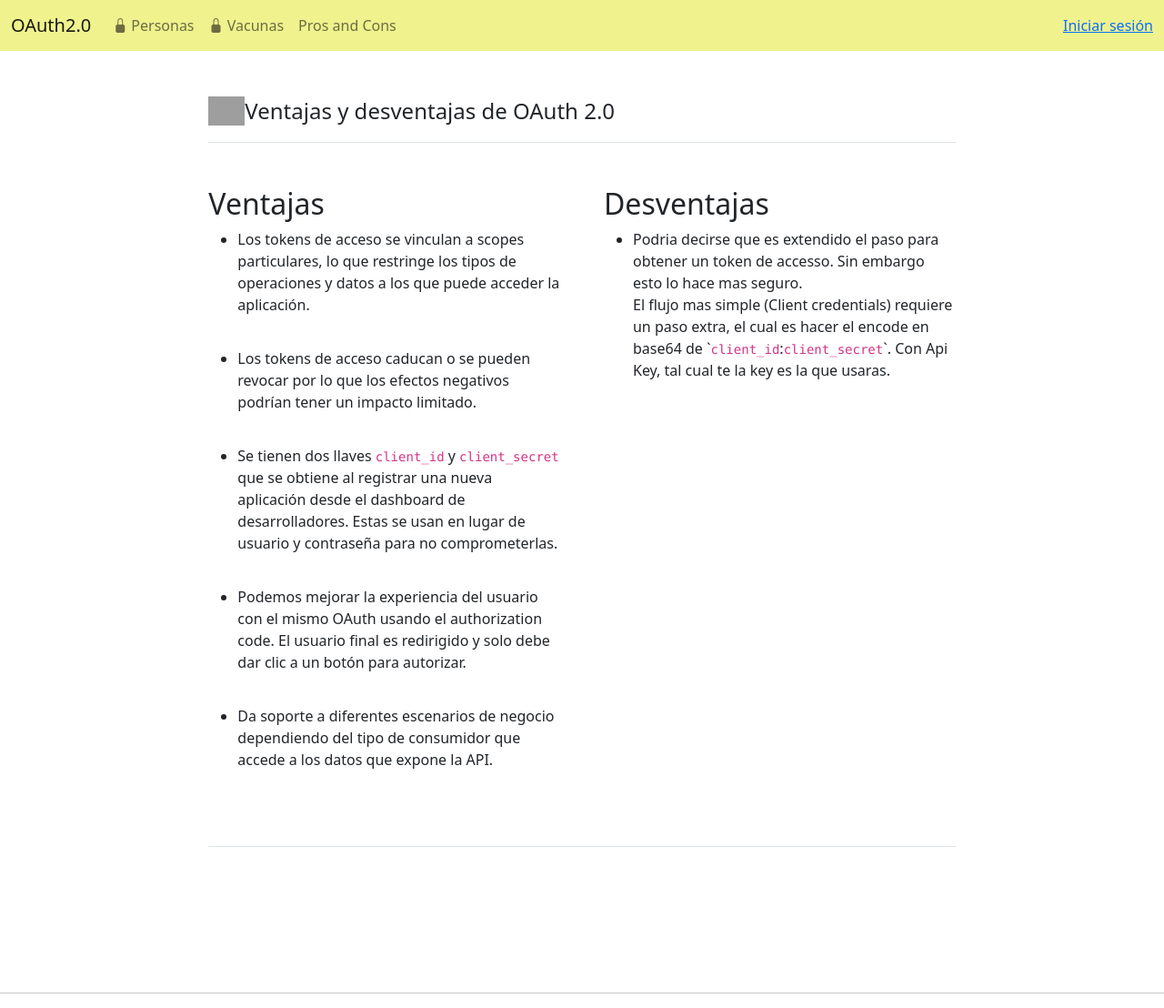
After one commit to fernandoperezwh/djRefugioAnimalesOAuthAPI, a Django app: page /pros-and-cons in a window 1280 px wide. The commit adds this page. Shown: the whole page at 91% size. Run offline with Django 3.2, Linux system fonts and the light colour scheme; grey boxes are pictures that could not be loaded.

Commit message:
pros y cons

```diff
--- a/djRefugioAnimales/templates/navbar.html
+++ b/djRefugioAnimales/templates/navbar.html
@@ -38,6 +38,14 @@
               Vacunas
           </a>
         </li>
+        <li class="nav-item">
+          <a class="nav-link"
+             href="{% url 'pros_and_cons' %}"
+             tabindex="-1"
+             aria-disabled="true">
+              Pros and Cons
+          </a>
+        </li>
         {% comment %}
         <li class="nav-item">
           <a class="nav-link" href="{% url 'mascota_list_api' %}" tabindex="-1" aria-disabled="true">Mascotas API</a>
--- /dev/null
+++ b/djRefugioAnimales/templates/pros-and-cons.html
@@ -0,0 +1,67 @@
+{% extends 'base.html' %}
+
+{% block title %}Ventajas y desventajas de OAuth 2.0{% endblock %}
+
+{% block content %}
+<style>
+main li {
+    margin-bottom: 35px;
+}
+</style>
+<div class="col-lg-8 mx-auto p-3 py-md-5">
+    <header class="d-flex align-items-center pb-3 mb-5 border-bottom">
+        <a href="/" class="d-flex align-items-center text-dark text-decoration-none">
+            <img width="40" height="32" src="https://cdn.worldvectorlogo.com/logos/django.svg" alt="Django logo vector">
+            <span class="fs-4">Ventajas y desventajas de OAuth 2.0</span>
+        </a>
+    </header>
+
+    <main>
+        <div class="row g-5">
+            <div class="col-md-6">
+                <h2>Ventajas</h2>
+                <ul>
+                    <li>
+                        Los tokens de acceso se vinculan a scopes particulares, lo que restringe los tipos de
+                        operaciones y datos a los que puede acceder la aplicación.
+                    </li>
+                    <li>
+                        Los tokens de acceso caducan o se pueden revocar por lo que los efectos negativos podrían
+                        tener un impacto limitado.
+                    </li>
+                    <li>
+                        Se tienen dos llaves <code>client_id</code> y <code>client_secret</code> que se obtiene al
+                        registrar una nueva aplicación desde el dashboard de desarrolladores.
+                        Estas se usan en lugar de usuario y contraseña para no comprometerlas.
+                    </li>
+                    <li>
+                        Podemos mejorar la experiencia del usuario con el mismo OAuth usando el authorization code.
+                        El usuario final es redirigido y solo debe dar clic a un botón para autorizar.
+                    </li>
+                    <li>
+                        Da soporte a diferentes escenarios de negocio dependiendo del tipo de consumidor que accede
+                        a los datos que expone la API.
+                    </li>
+                </ul>
+            </div>
+            <div class="col-md-6">
+                <h2>Desventajas</h2>
+                <ul>
+                    <li>
+                        Podria decirse que es extendido el paso para obtener un token de accesso. Sin embargo esto lo
+                        hace mas seguro.
+                        <br>
+                        El flujo mas simple (Client credentials) requiere un paso extra, el cual es hacer el encode
+                        en base64 de `<code>client_id</code>:<code>client_secret</code>`.
+                        Con Api Key, tal cual te la key es la que usaras.
+                    </li>
+                </ul>
+            </div>
+        </div>
+    </main>
+
+
+    <footer class="pt-5 my-5 text-muted border-top"></footer>
+</div>
+
+{% endblock  %}
--- a/djRefugioAnimales/urls.py
+++ b/djRefugioAnimales/urls.py
@@ -16,6 +16,7 @@
 # django packages
 from django.conf.urls import include, url
 from django.contrib import admin
+from django.views.generic import TemplateView
 # local packages
 from apps.api.views import home
 
@@ -28,6 +29,7 @@
     # endregion
     # region local urls
     url(r'^$', home, name='home'),
+    url(r'^pros-and-cons$', TemplateView.as_view(template_name='pros-and-cons.html'), name='pros_and_cons'),
     url(r'^a/', include('apps.adopcion.urls')),
     url(r'^m/', include('apps.mascota.urls')),
     url(r'^api/', include('apps.api.urls'))
```
